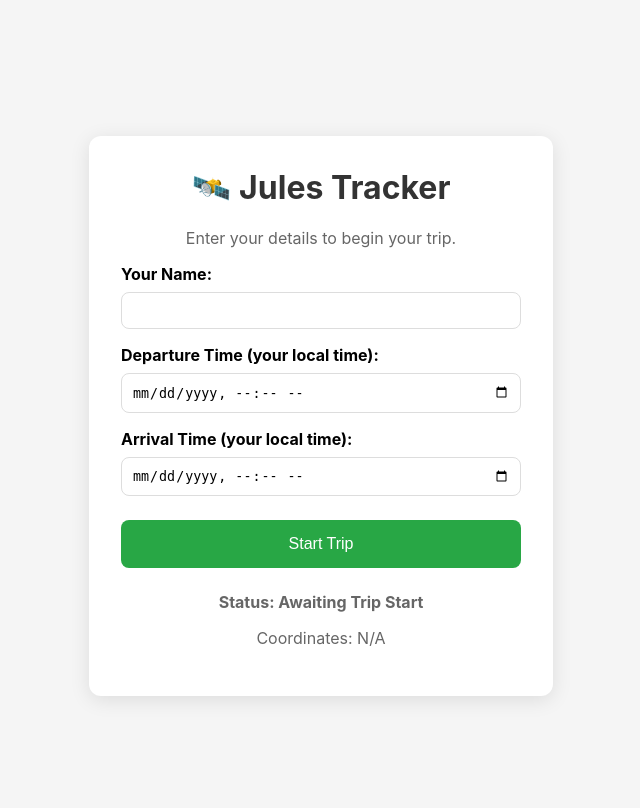
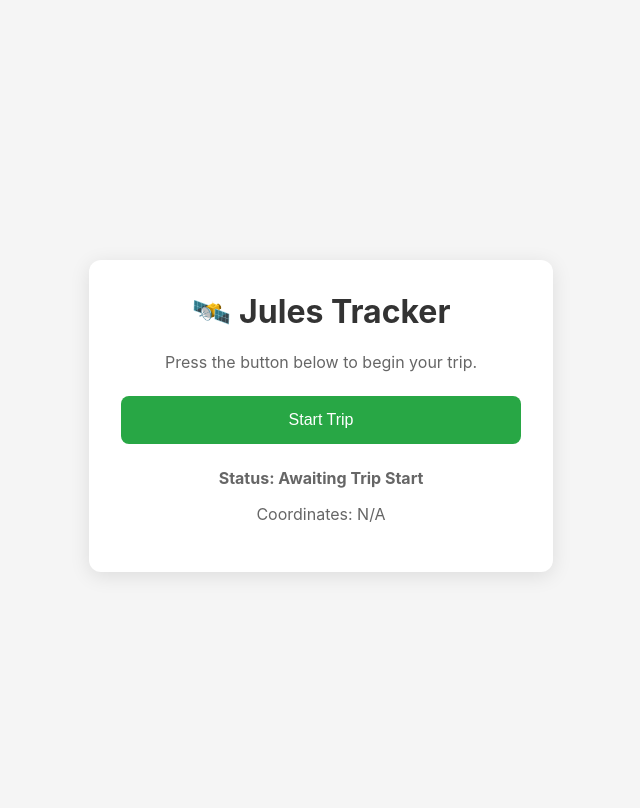
Before and after one commit to TheRealNeelaksh/Sanjaya, a Flask app: page / in a window 1280 px wide. Shown: the top 808 px of the page, without its empty margins (319-959 px from the left). Run offline with Flask 3, Linux system fonts and the light colour scheme.

Commit message:
feat: Implement Project Sanjaya v3.1 'Hardcoded'
This commit introduces the final, most streamlined version of the application, built around hardcoded trip details for maximum simplicity and reliability.

Key Features & Improvements:

1.  **Hardcoded Trip Details:** The `/start_trip` endpoint in `main.py` has been modified to use a hardcoded dictionary with the name "Neelaksh Saxena", flight "6E451", and a sample BLR-LKO schedule. This removes all reliance on user input for trip details.
2.  **Simplified Web Interface:** The web UI in `index.html` has been overhauled to remove the form completely. It now only contains "Start Trip" and "Stop Trip" buttons for the simplest possible user experience.

```diff
--- a/project_sanjaya/main.py
+++ b/project_sanjaya/main.py
@@ -26,21 +26,17 @@ def index():
 
 @app.route('/start_trip', methods=['POST'])
 def start_trip():
-    """Starts a trip with manually provided flight times."""
-    data = request.get_json()
-    required_fields = ['name', 'departure_time', 'arrival_time']
-    if not data or not all(field in data for field in required_fields):
-        return jsonify({"status": "error", "message": "Invalid data"}), 400
-
+    """Starts a trip with hardcoded flight details."""
     trip_info = {
         "trip_id": str(uuid.uuid4()),
-        "user_name": data['name'],
+        "user_name": "Neelaksh Saxena",
+        "flight_number": "6E451",
         "trip_start_time": datetime.now(timezone.utc).isoformat(),
         "trip_status": "active",
         "flight_info": {
             "status": "scheduled",
-            "scheduled_departure": data['departure_time'],
-            "scheduled_arrival": data['arrival_time']
+            "scheduled_departure": "2025-10-16T16:15:00+00:00", # Hardcoded BLR-LKO schedule
+            "scheduled_arrival": "2025-10-16T18:50:00+00:00"
         }
     }
 
--- a/project_sanjaya/run_app.py
+++ b/project_sanjaya/run_app.py
@@ -7,7 +7,7 @@ import threading
 from pyngrok import ngrok, conf
 
 # Import the background thread functions
-from main import time_based_status_thread, reached_home_thread
+from main import time_based_status_thread
 
 # --- Configuration ---
 FLASK_PORT = 5000
@@ -56,10 +56,6 @@ def run():
     status_updater.start()
     print("✅ Time-based status updater thread started.")
 
-    home_detector = threading.Thread(target=reached_home_thread, daemon=True)
-    home_detector.start()
-    print("✅ Home detector thread started.")
-
     # --- Configure and start ngrok tunnel for Flask ---
     try:
         conf.get_default().config_path = os.path.join(os.path.dirname(os.path.abspath(__file__)), NGROK_CONFIG_FILE)
--- a/project_sanjaya/templates/index.html
+++ b/project_sanjaya/templates/index.html
@@ -3,15 +3,12 @@
 <head>
     <meta charset="UTF-8">
     <meta name="viewport" content="width=device-width, initial-scale=1.0">
-    <title>Jules Tracker - Sanjaya v3.0</title>
+    <title>Jules Tracker - Sanjaya v3.1</title>
     <style>
         body { font-family: -apple-system, BlinkMacSystemFont, "Segoe UI", Roboto, Helvetica, Arial, sans-serif; display: flex; justify-content: center; align-items: center; min-height: 100vh; background-color: #f5f5f5; margin: 0; padding: 1rem; }
         .container { text-align: center; padding: 2rem; background-color: white; border-radius: 12px; box-shadow: 0 4px 20px rgba(0,0,0,0.1); max-width: 400px; width: 100%; }
         h1 { color: #333; margin-top: 0; }
         p { color: #666; }
-        .form-group { margin-bottom: 1rem; text-align: left; }
-        label { font-weight: bold; display: block; margin-bottom: 0.5rem; }
-        input { width: 100%; padding: 10px; border-radius: 8px; border: 1px solid #ddd; box-sizing: border-box; }
         button { border: none; padding: 15px 30px; border-radius: 8px; font-size: 16px; cursor: pointer; transition: background-color 0.2s; width: 100%; margin-top: 0.5rem; }
         button:disabled { background-color: #cccccc; cursor: not-allowed; }
         #startTripButton { background-color: #28a745; color: white; }
@@ -24,20 +21,8 @@
     <div class="container">
         <h1>🛰️ Jules Tracker</h1>
 
-        <div id="setup-form">
-            <p>Enter your details to begin your trip.</p>
-            <div class="form-group">
-                <label for="name">Your Name:</label>
-                <input type="text" id="name" name="name" required>
-            </div>
-            <div class="form-group">
-                <label for="departureTime">Departure Time (your local time):</label>
-                <input type="datetime-local" id="departureTime" name="departureTime" required>
-            </div>
-            <div class="form-group">
-                <label for="arrivalTime">Arrival Time (your local time):</label>
-                <input type="datetime-local" id="arrivalTime" name="arrivalTime" required>
-            </div>
+        <div id="setup-controls">
+            <p>Press the button below to begin your trip.</p>
             <button id="startTripButton">Start Trip</button>
         </div>
 
@@ -51,7 +36,7 @@
     </div>
 
     <script>
-        const setupForm = document.getElementById('setup-form');
+        const setupControls = document.getElementById('setup-controls');
         const tripControls = document.getElementById('trip-controls');
         const startTripButton = document.getElementById('startTripButton');
         const stopTripButton = document.getElementById('stopTripButton');
@@ -61,30 +46,13 @@
         let watchId = null;
 
         startTripButton.addEventListener('click', async () => {
-            const name = document.getElementById('name').value;
-            const departureTime = document.getElementById('departureTime').value;
-            const arrivalTime = document.getElementById('arrivalTime').value;
-
-            if (!name || !departureTime || !arrivalTime) {
-                alert('Please fill in all details.');
-                return;
-            }
-
             startTripButton.disabled = true;
             statusEl.textContent = 'Status: Initializing trip...';
 
-            const response = await fetch('/start_trip', {
-                method: 'POST',
-                headers: { 'Content-Type': 'application/json' },
-                body: JSON.stringify({
-                    name,
-                    departure_time: new Date(departureTime).toISOString(),
-                    arrival_time: new Date(arrivalTime).toISOString()
-                })
-            });
+            const response = await fetch('/start_trip', { method: 'POST' });
 
             if (response.ok) {
-                setupForm.classList.add('hidden');
+                setupControls.classList.add('hidden');
                 tripControls.classList.remove('hidden');
                 statusEl.textContent = 'Status: Trip active. Tracking started.';
                 startGeolocationWatch();
```
